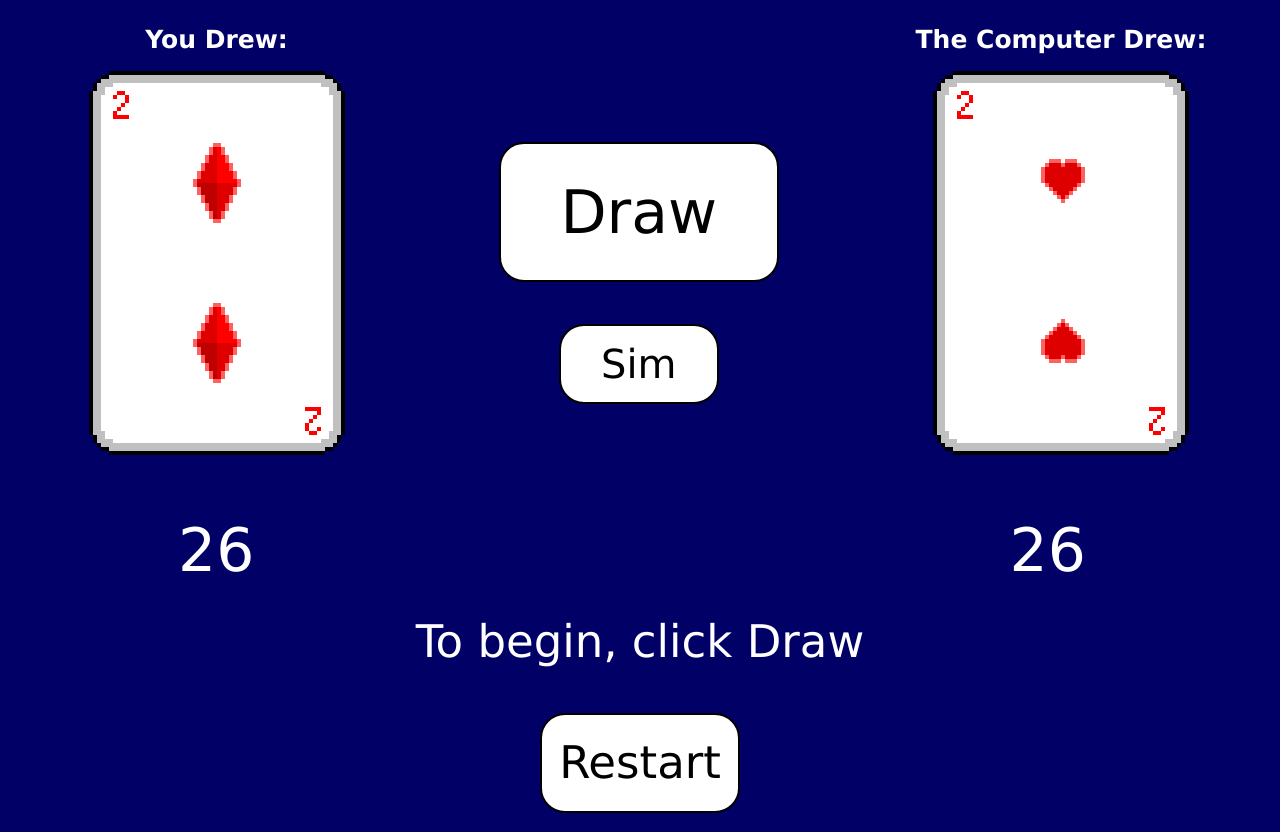
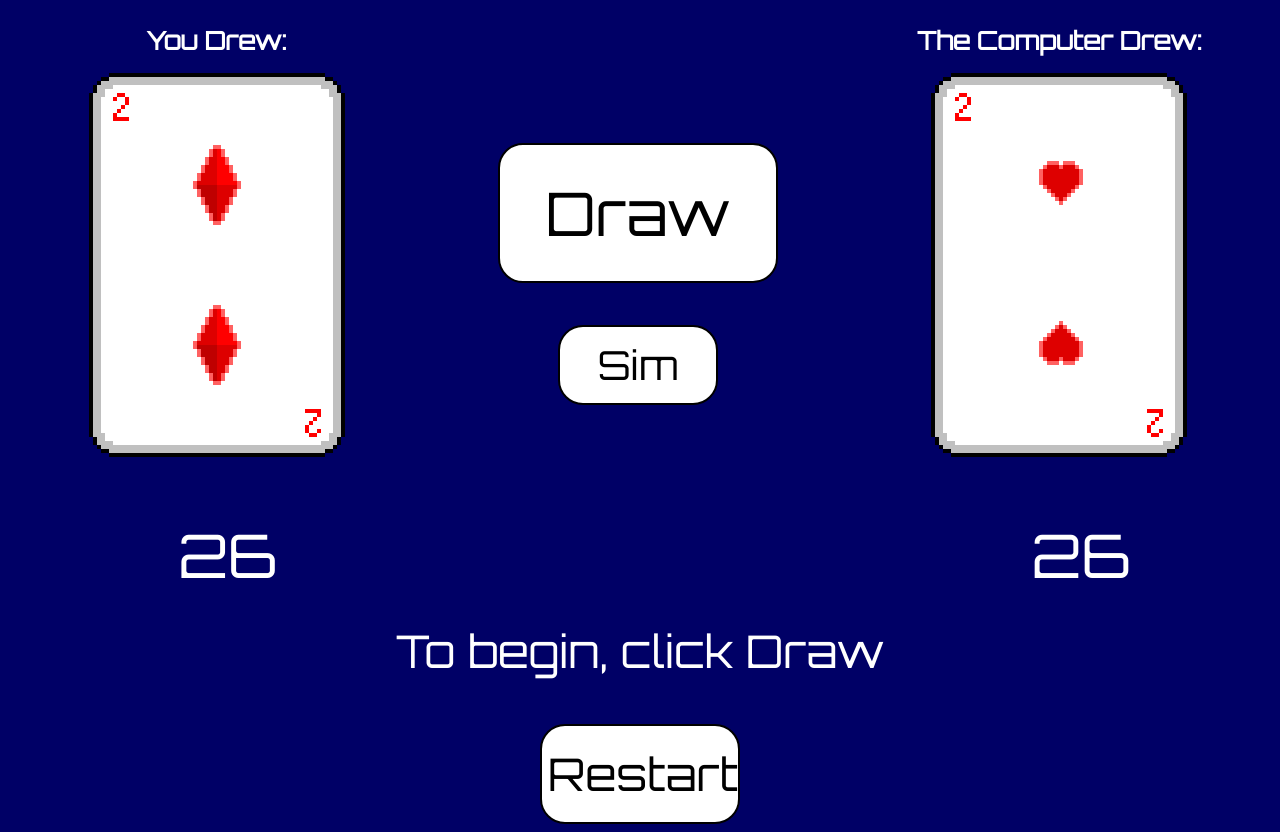
Before and after one commit to jackengledow/War, a plain HTML site: page index.html in a window 1280 px wide. Drawn offline with Linux system fonts and the light colour scheme.

Commit message:
formatting finale

```diff
--- a/War.css
+++ b/War.css
@@ -1,5 +1,5 @@
 html, body {
-	font-family: "Verdana", sans-serif;
+	font-family: "Orbitron", sans-serif;
 }
 .cardDiv {
 	height: 384px;
@@ -27,7 +27,7 @@ html, body {
 	border-radius: 25px;
 	background-color: white;
 	color: black;
-	font-family: "Verdana", sans-serif;
+	font-family: "Orbitron", sans-serif;
 }
 .simButton {
 	height: 80px;
@@ -38,7 +38,7 @@ html, body {
 	border-radius: 25px;
 	background-color: white;
 	color: black;
-	font-family: "Verdana", sans-serif;
+	font-family: "Orbitron", sans-serif;
 }
 .simButtonDiv {
 	text-align: center;
@@ -82,7 +82,7 @@ html, body {
 	border-radius: 25px;
 	background-color: white;
 	color: black;
-	font-family: "Verdana", sans-serif;
+	font-family: "Orbitron", sans-serif;
 }
 .whole {
 	background-color: #000066;
@@ -274,7 +274,17 @@ html, body {
 	font-size: 75px;
 	height: 150px;
 	width: 500px;
+	border-radius: 50px;
 }
 .space {
 	height: 125px;
 }
+button:hover {
+	background-color: rgba(0, 0, 0, 1);
+	color: white;
+	font-family: "Orbitron", sans-serif;
+	border-color: white;
+}
+button {
+	font-family: "Orbitron", sans-serif;
+}
--- a/index.html
+++ b/index.html
@@ -4,6 +4,7 @@
 		<title>War: The Traditional Card Game</title>
 		<link rel = "shortcut icon" href = "download.jpg">
 		<link rel="stylesheet" type="text/css" href="War.css">
+		<link href='https://fonts.googleapis.com/css?family=Orbitron' rel='stylesheet' type='text/css'>
 		<meta charset="UTF-8">
 	</head>
 	<body class="whole" id="whole">
```
